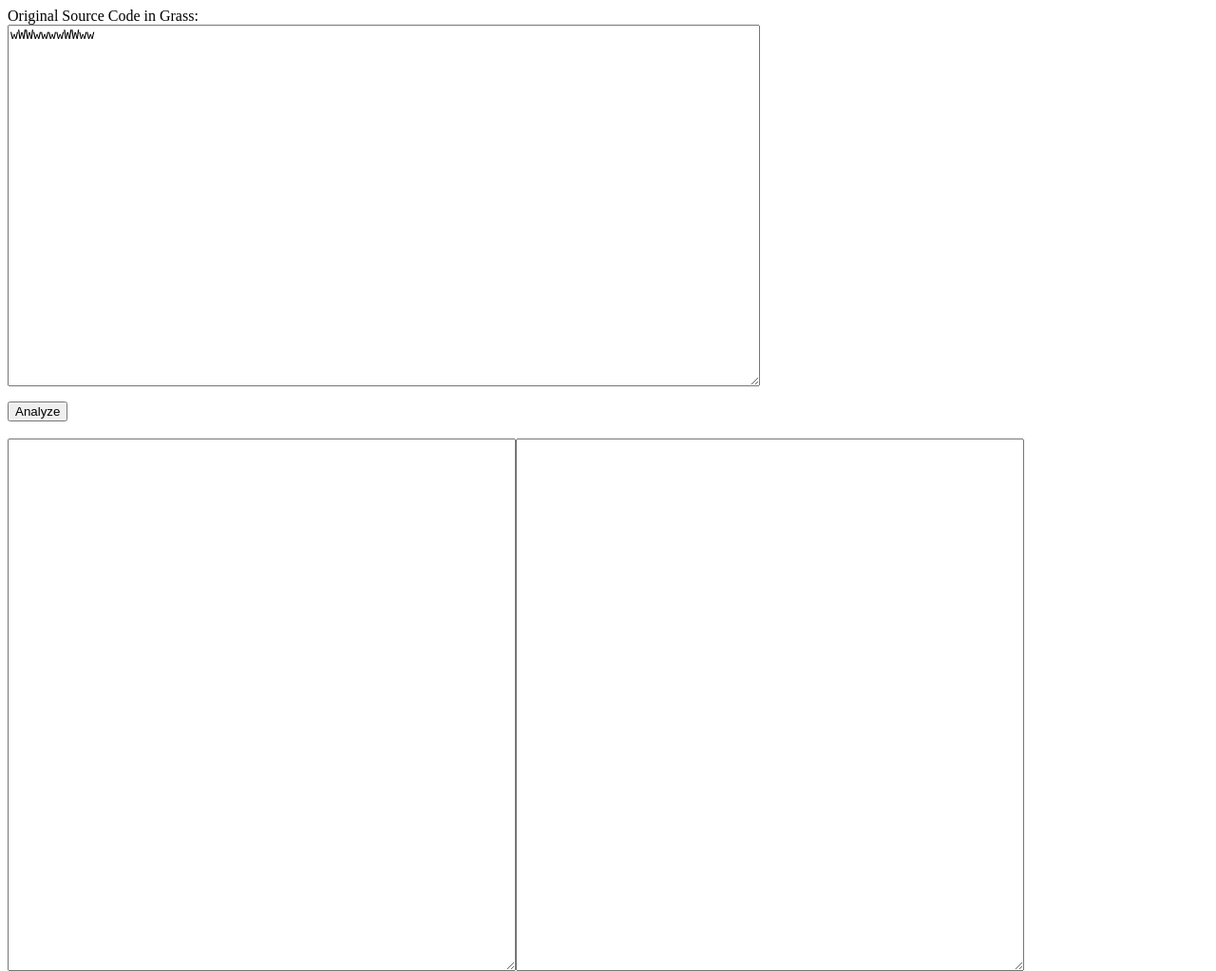
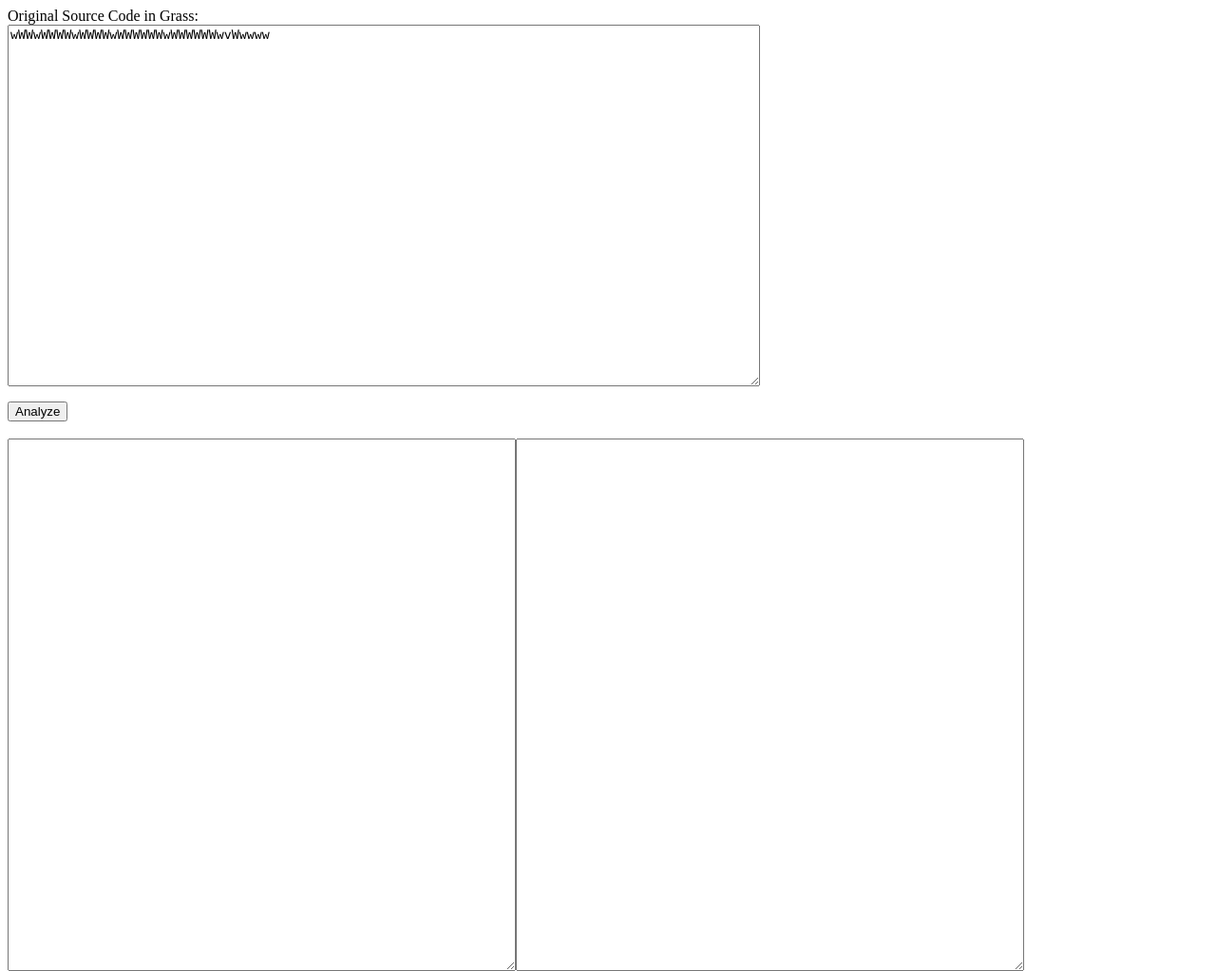
Before and after one commit to k-hatano/grass_analyze, a plain HTML site: page index.html in a window 1280 px wide. Shown: the whole page at 95% size. Drawn offline with Linux system fonts and the light colour scheme.

Commit message:
一応、初期値は自分で書いたプログラムに

```diff
--- a/index.html
+++ b/index.html
@@ -8,7 +8,7 @@
 
 <p>Original Source Code in Grass:<br />
 
-<textarea id="original" class="program" rows="24" cols="96">wWWwwwwWWww</textarea></p>
+<textarea id="original" class="program" rows="24" cols="96">wWWwWWWWwWWWWwWWWWWWwWWWWWWwvWwwww</textarea></p>
 
 <button id="analyze" onclick="analyzeAndOutputResult();">Analyze</button>
 <br />
```
